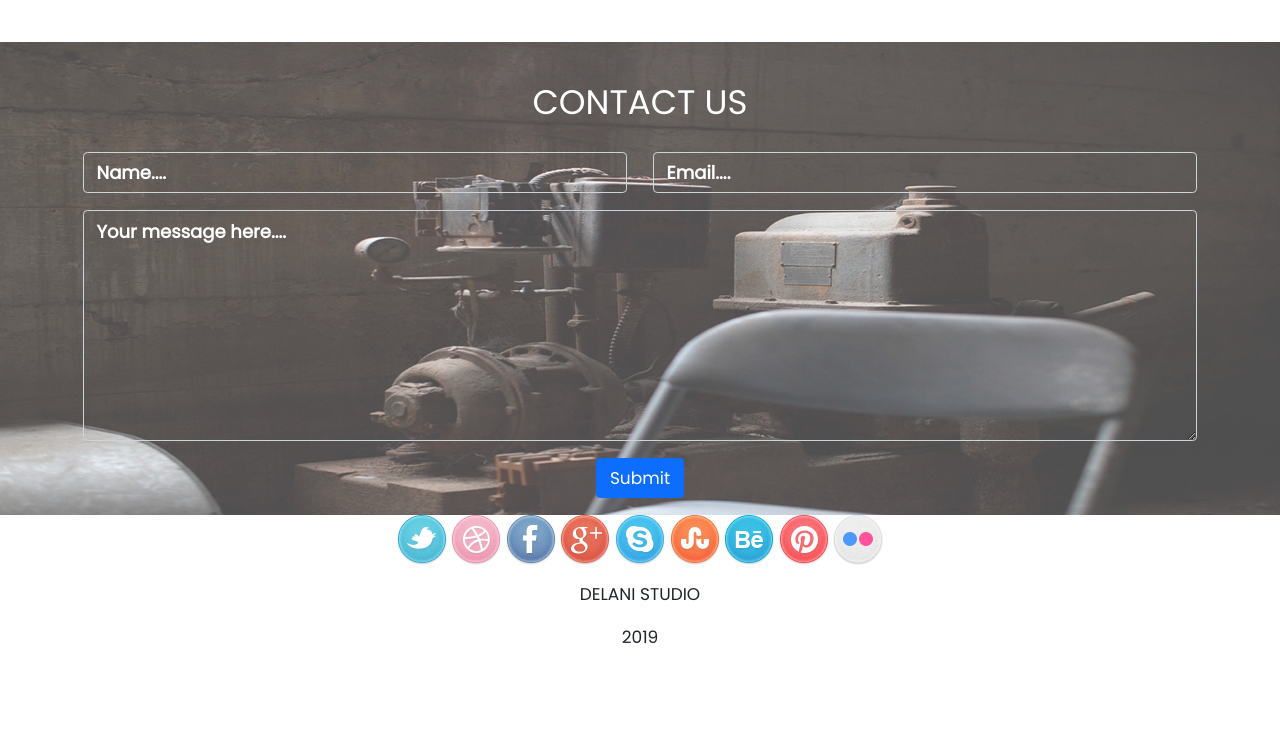
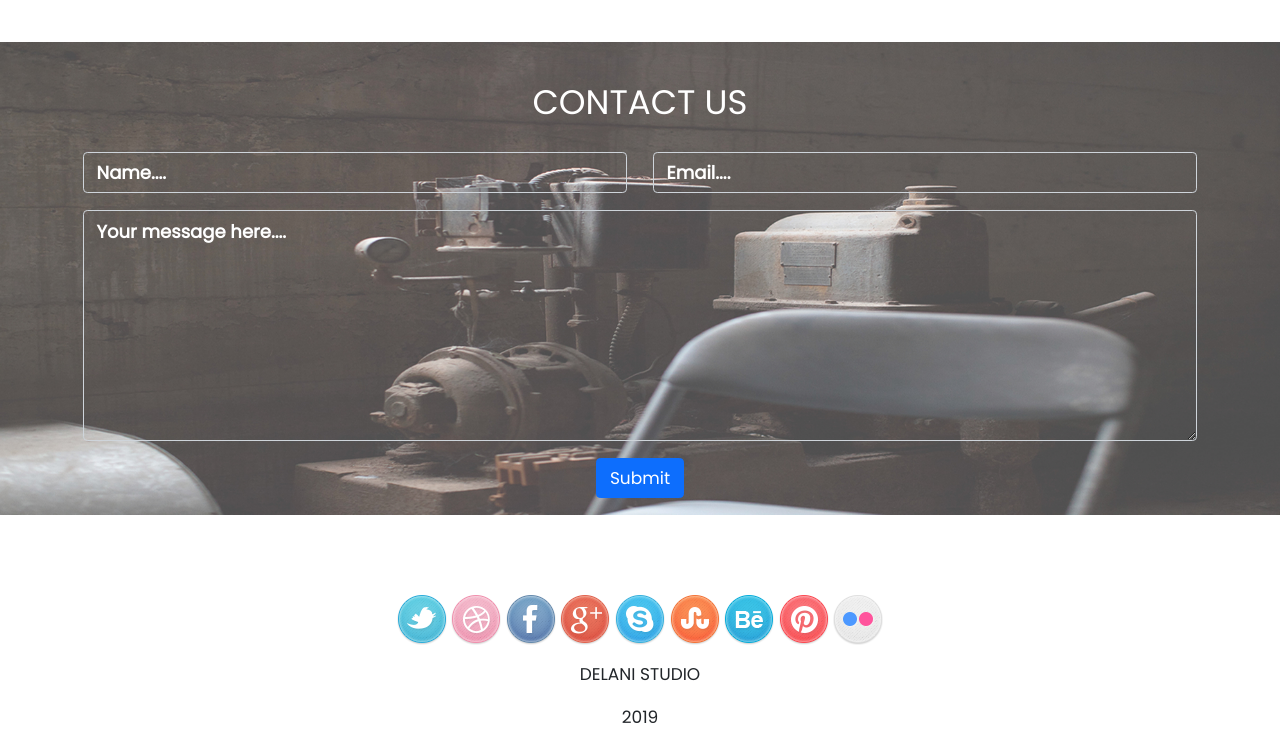
Before and after one commit to vinney-mo/Delani-Studio, a plain HTML site: page index.html in a window 1280 px wide. Shown: the part 2251-2998 px from the top of the page. Before the commit the page ends 2918 px from the top, so only its background shows below. Drawn offline with nearby package versions, Linux system fonts and the light colour scheme; a script that the page names is missing.

Commit message:
Added styling to footer

```diff
--- a/css/styles.css
+++ b/css/styles.css
@@ -95,3 +95,6 @@
 .contact .form-control:focus::placeholder {
   color: #6a7379;
 }
+footer {
+  margin-top: 80px;
+}
```
